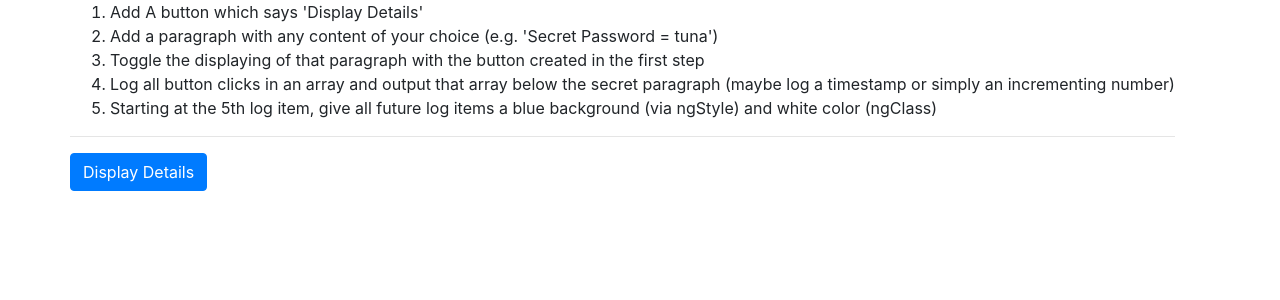
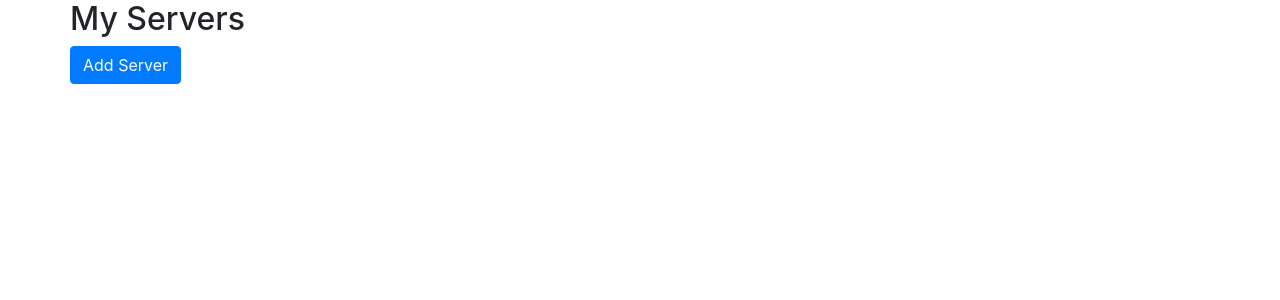
Before and after one commit to renantee/Angular, an Angular app in the folder my-first-app/: page / in a window 1280 px wide. Shown: the top 300 px of the page. Built offline with nearby package versions, Linux system fonts and the light colour scheme.

Commit message:
Debugging: Sample code with an error

```diff
--- a/my-first-app/src/app/app.component.html
+++ b/my-first-app/src/app/app.component.html
@@ -1,22 +1,15 @@
 <div class="container">
   <div class="row">
     <div class="col-xs-12">
-      <ol>
-        <li>Add A button which says 'Display Details'</li>
-        <li>Add a paragraph with any content of your choice (e.g. 'Secret Password = tuna')</li>
-        <li>Toggle the displaying of that paragraph with the button created in the first step</li>
-        <li>Log all button clicks in an array and output that array below the secret paragraph (maybe log a timestamp or simply an incrementing number)</li>
-        <li>Starting at the 5th log item, give all future log items a blue background (via ngStyle) and white color (ngClass)</li>
-      </ol>
-      <hr>
-      <!--<button class="btn btn-primary" (click)="showSecret = !showSecret">Display Details</button>-->
-      <button class="btn btn-primary" (click)="onToggleDetails()">Display Details</button>
-      <p *ngIf="showSecret">Secret Password = tuna</p>
-      <div
-        *ngFor="let logItem of log"
-        [ngStyle]="{backgroundColor: logItem >= 5 ? 'blue' : 'transparent'}"
-        [ngClass]="{'white-text': logItem >= 5}"
-      >{{ logItem }}</div>
+      <h2>My Servers</h2>
+      <button class="btn btn-primary" (click)="onAddServer()">Add Server</button>
+      <br><br>
+      <ul class="list-group">
+        <li
+          class="list-group-item"
+          *ngFor="let server of servers; let i = index"
+          (click)="onRemoveServer(i)">{{ server }}</li>
+      </ul>
     </div>
   </div>
 </div>
--- a/my-first-app/src/app/app.component.ts
+++ b/my-first-app/src/app/app.component.ts
@@ -6,11 +6,16 @@ import { Component } from '@angular/core';
   styleUrls: ['./app.component.css']
 })
 export class AppComponent {
-  showSecret = false;
-  log = [];
+  // servers; (code which causes an error not to push data in the array)
+  servers = [];
 
-  onToggleDetails() {
-    this.showSecret = !this.showSecret;
-    this.log.push(this.log.length + 1);
+  onAddServer() {
+    this.servers.push('Another Server');
+  }
+
+  onRemoveServer(id: number) {
+    // const position = id + 1; (code which causes an error not remove from array)
+    const position = id;
+    this.servers.splice(position, 1);
   }
 }
```
